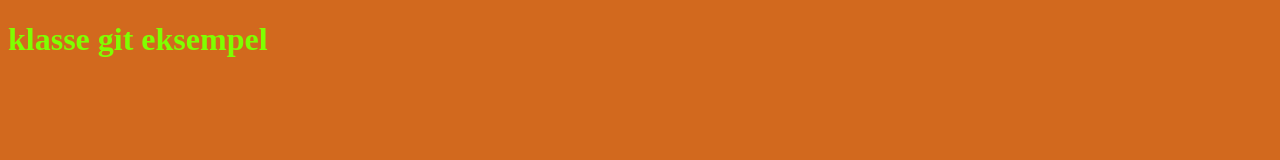
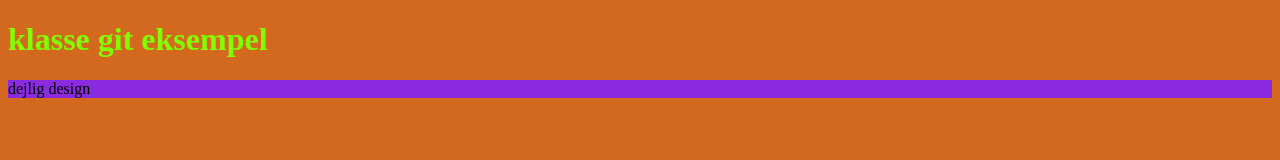
Before and after one commit to meryemilh/git-eksempel, a plain HTML site: page index.html in a window 1280 px wide. Drawn offline with Linux system fonts and the light colour scheme.

Commit message:
add paragraph

```diff
--- a/index.html
+++ b/index.html
@@ -10,6 +10,7 @@
 
 <body>
     <h1>klasse git eksempel</h1>
+    <p>dejlig design</p>
     <script src="scripts.js"></script>
 
 
--- a/styles.css
+++ b/styles.css
@@ -9,3 +9,7 @@ h1 {
 body {
   background-color: chocolate;
 }
+
+p {
+  background-color: blueviolet;
+}
```
